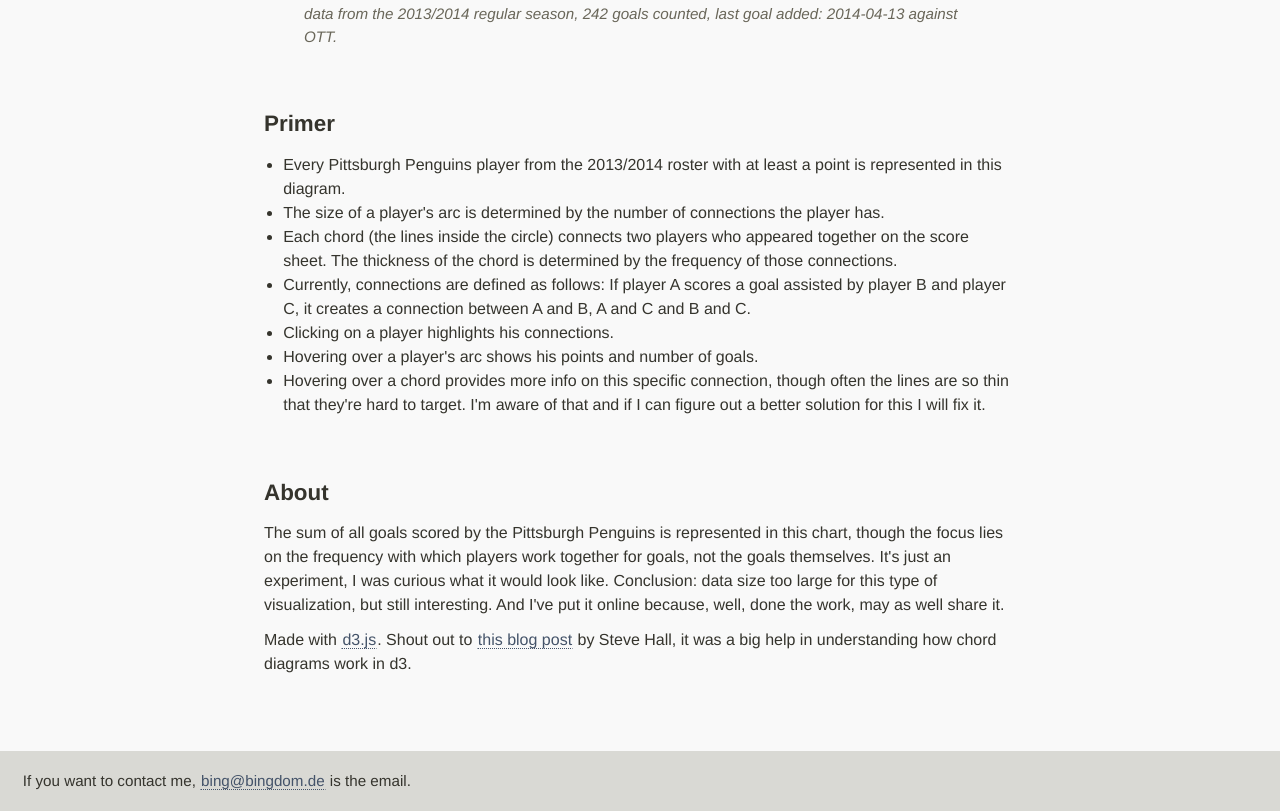
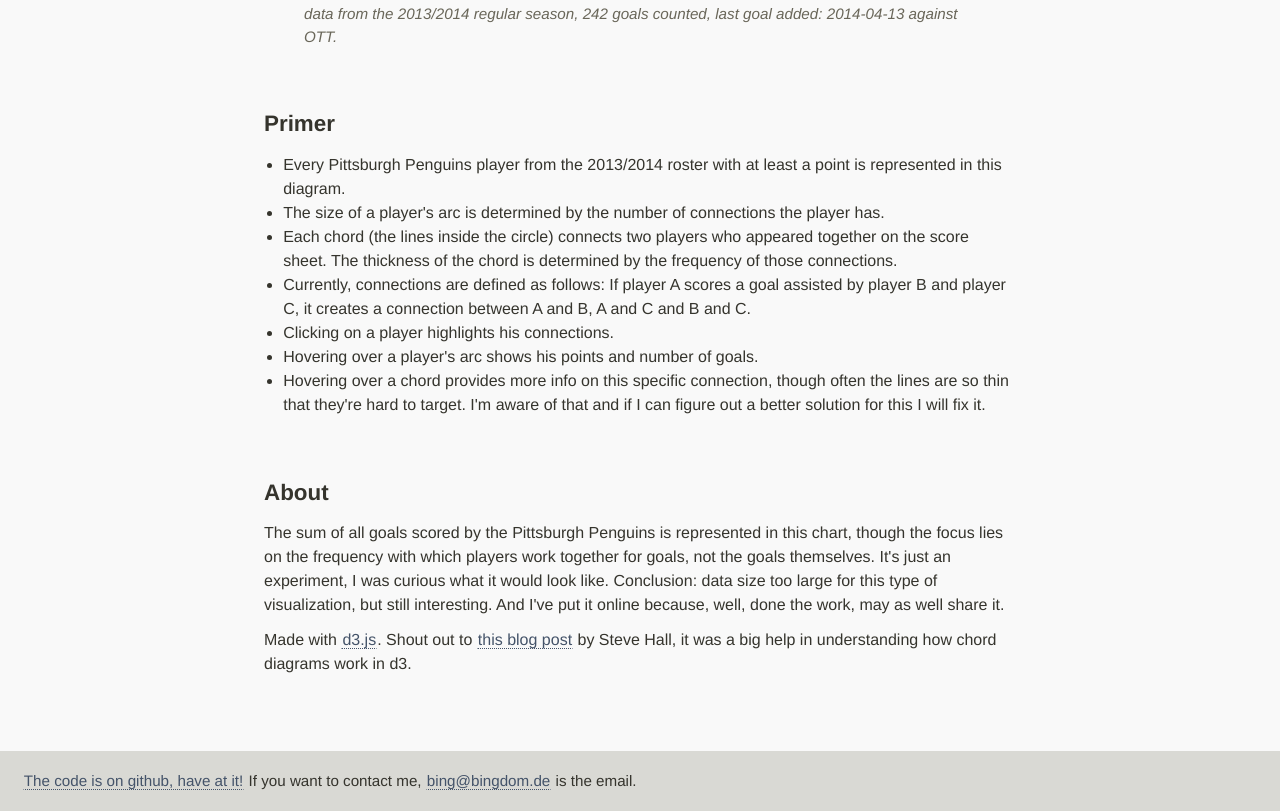
Before and after one commit to bingeling/goalchord, a website: page index.html in a window 1280 px wide. Shown: the part 1072-1883 px from the top of the page. Drawn offline with Linux system fonts and the light colour scheme; files whose address does not match are found by name.

Commit message:
added link to github repository

```diff
--- a/index.html
+++ b/index.html
@@ -57,7 +57,10 @@
 
 		</article>
 		<footer>
-			<p>If you want to contact me, <a href="mailto:bing@bingdom.de">bing@bingdom.de</a> is the email.</p>
+			<p>
+			  <a href="https://github.com/bingeling/goalchord">The code is on github, have at it!</a>
+			  If you want to contact me, <a href="mailto:bing@bingdom.de">bing@bingdom.de</a> is the email.
+			</p>
 		</footer>
 
 
```
